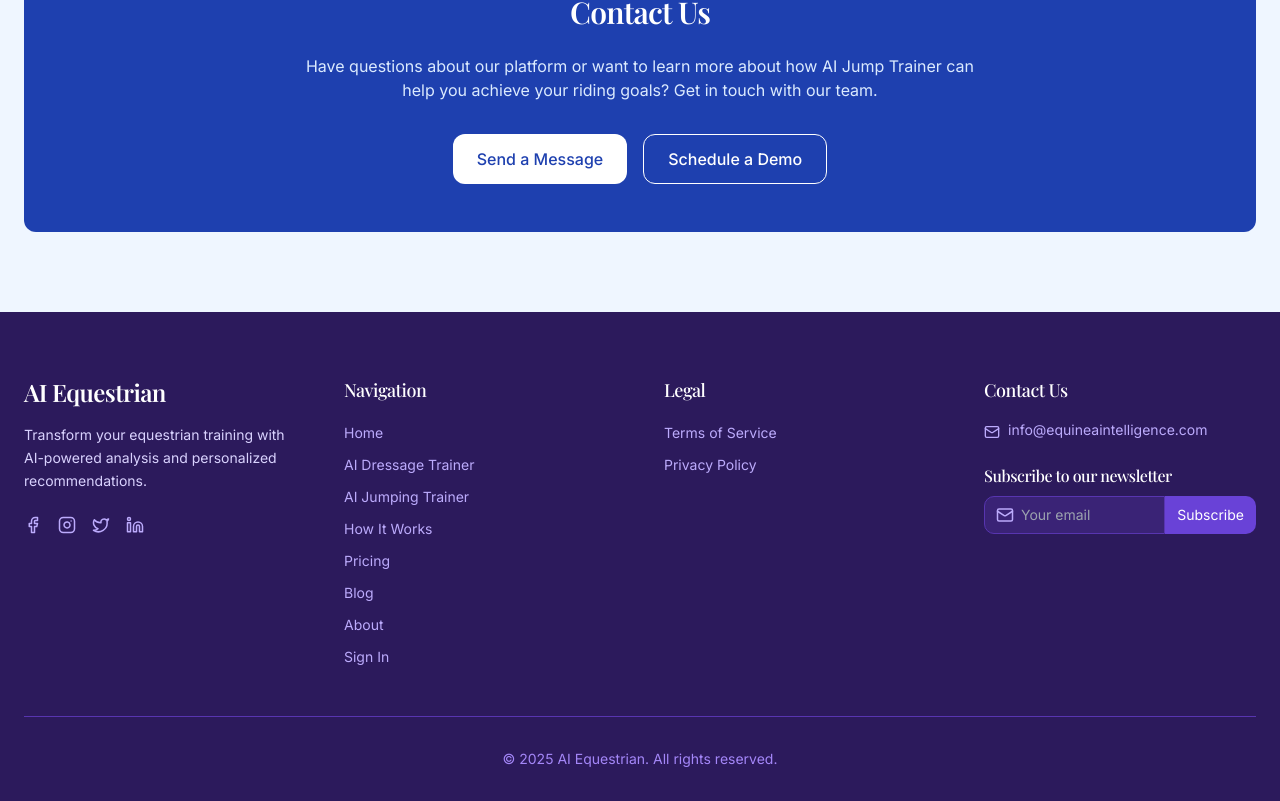
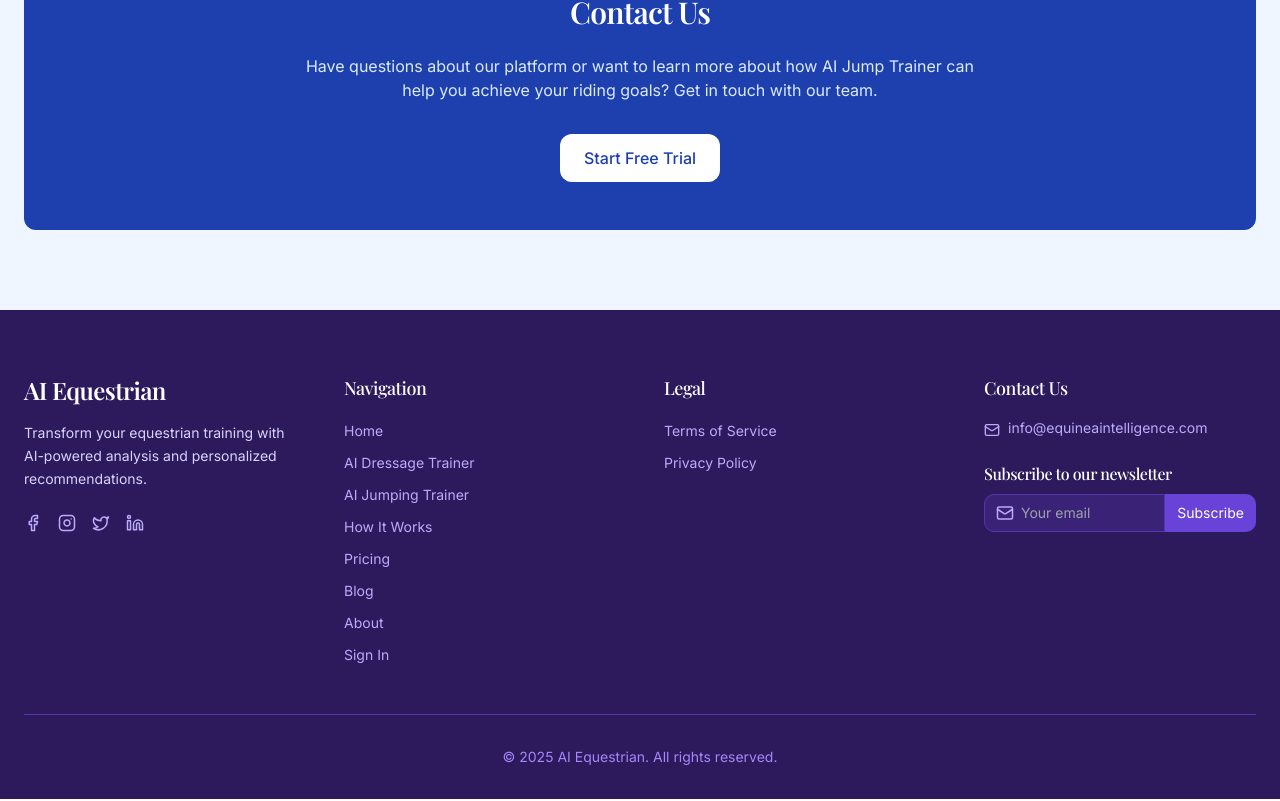
Before and after one commit to omoniyi22/first-repo, a React (Vite) app: page /jumping/about in a window 1280 px wide. Shown: the part 3646-4447 px from the top of the page. Built offline with nearby package versions, Linux system fonts and the light colour scheme.

Commit message:
Remove "Schedule a Demo" button
Remove the "Schedule a Demo" button and related functionality from the About page.

```diff
--- a/src/components/about/JumpTeamSection.tsx
+++ b/src/components/about/JumpTeamSection.tsx
@@ -145,13 +145,9 @@ const JumpTeamSection = () => {
               Have questions about our platform or want to learn more about how AI Jump Trainer can help you achieve your riding goals? Get in touch with our team.
             </p>
 
-            <div className="flex flex-col sm:flex-row justify-center gap-4">
+            <div className="flex justify-center">
               <button className="bg-white text-blue-800 px-6 py-3 rounded-lg font-medium hover:bg-blue-50 transition-colors">
-                Send a Message
-              </button>
-
-              <button className="bg-transparent border border-white text-white px-6 py-3 rounded-lg font-medium hover:bg-blue-700 transition-colors">
-                Schedule a Demo
+                Start Free Trial
               </button>
             </div>
           </div>
```
